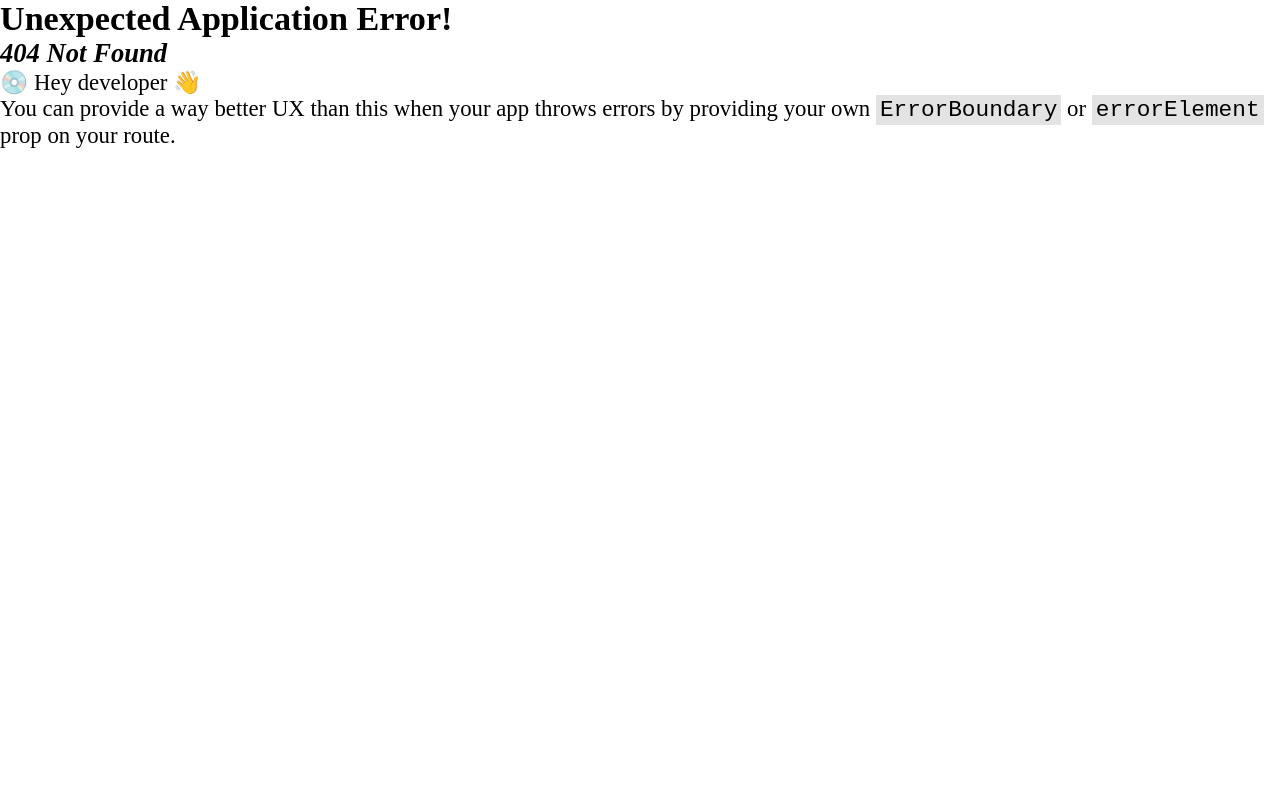
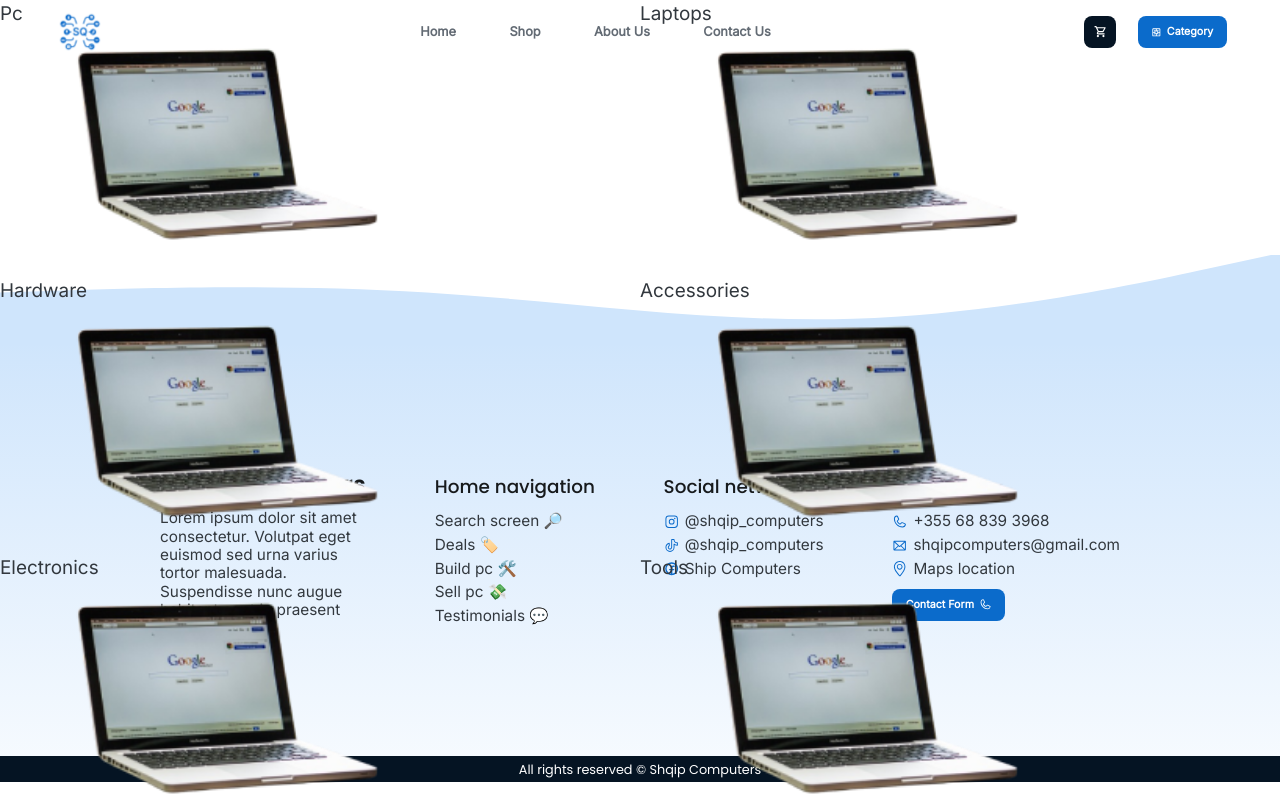
Before and after one commit to Flori1234657/shqip-computers, a React (Vite) app: page /categories in a window 1280 px wide. Before the commit this address had no page. Built offline with nearby package versions, Linux system fonts and the light colour scheme.

Commit message:
feat(structure): :construction: category routing page

```diff
--- a/src/app/Router.tsx
+++ b/src/app/Router.tsx
@@ -3,6 +3,8 @@ import Layout from './Layout';
 import Home from './routes/home-page/Home';
 import { lazy, Suspense } from 'react';
 
+const Category = lazy(() => import('./routes/category/components/Category'));
+const Categories = lazy(() => import('./routes/category/Categories'));
 const Shop = lazy(() => import('./routes/shop-page/Shop'));
 const Cart = lazy(() => import('./routes/cart-page/Cart'));
 const Product = lazy(() => import('./routes/product-page/Product'));
@@ -19,6 +21,24 @@ const router = createBrowserRouter([
                 element: <Home />,
             },
             {
+                path: '/categories',
+                element: (
+                    <Suspense fallback=''>
+                        <Categories />
+                    </Suspense>
+                ),
+                children: [
+                    {
+                        path: '/categories/:categoryId',
+                        element: (
+                            <Suspense fallback=''>
+                                <Category />
+                            </Suspense>
+                        ),
+                    },
+                ],
+            },
+            {
                 path: '/shop',
                 element: (
                     <Suspense fallback='fallback-component'>
@@ -33,6 +53,16 @@ const router = createBrowserRouter([
                                 <Cart />
                             </Suspense>
                         ),
+                    },
+                    {
+                        path: '/shop/categories/:categoryId',
+                        element: <Shop />,
+                        children: [
+                            {
+                                path: '/shop/categories/:categoryId/:typeId',
+                                element: <Shop />,
+                            },
+                        ],
                     },
                     {
                         path: '/shop/product/:id',
--- a/src/features/categories/Categories.tsx
+++ b/src/app/routes/category/Categories.tsx
@@ -1,8 +1,10 @@
 import { Stack } from '@mui/joy';
 import FirstScreen from './components/FirstScreen';
-import SecondScreen from './components/SecondScreen';
+import { Outlet, useLocation } from 'react-router-dom';
 
-export default function Categories() {
+function Categories() {
+    const location = useLocation();
+
     return (
         <Stack
             position='fixed'
@@ -17,8 +19,10 @@ export default function Categories() {
                 bgcolor: theme.palette.gradient.heroTxt,
             })}
         >
-            <FirstScreen />
-            <SecondScreen />
+            {location.pathname === '/categories' ? <FirstScreen /> : ''}
+            <Outlet />
         </Stack>
     );
 }
+
+export default Categories;
--- /dev/null
+++ b/src/app/routes/category/availableCategories.ts
@@ -0,0 +1,81 @@
+import PlaceholderImage from 'src/assets/images/placeholder.png';
+
+const availableCategories = [
+    {
+        id: 'pc',
+        title: 'Pc',
+        image: PlaceholderImage,
+        types: [
+            {
+                id: 'workstation',
+                text: 'Workstation 🔨',
+            },
+            { id: 'desktop', text: 'Desktop 🖥️' },
+            { id: 'gaming', text: 'Gaming 🎮' },
+            { id: 'office', text: 'Office 👔' },
+        ],
+    },
+    {
+        id: 'laptop',
+        title: 'Laptops',
+        image: PlaceholderImage,
+        types: [
+            {
+                id: 'workstation',
+                text: 'Workstation 🔨',
+            },
+            { id: 'desktop', text: 'Desktop 🖥️' },
+            { id: 'gaming', text: 'Gaming 🎮' },
+            { id: 'office', text: 'Office 👔' },
+        ],
+    },
+    {
+        id: 'hardware',
+        title: 'Hardware',
+        image: PlaceholderImage,
+        types: [
+            { id: 'ram', text: 'Ram 🐏' },
+            { id: 'hdd', text: 'Hdd 📦' },
+            { id: 'ssd', text: 'Ssd 💾' },
+            { id: 'cpu', text: 'Cpu 🧠' },
+            { id: 'dvd-rom', text: 'Dvd rom 💽' },
+            { id: 'motherboard', text: 'Motherboard 🤖' },
+            { id: 'psu', text: 'Psu ⚡' },
+        ],
+    },
+    {
+        id: 'accessory',
+        title: 'Accessories',
+        image: PlaceholderImage,
+        types: [
+            { id: 'headphone', text: 'Headphone 🎧' },
+            { id: 'lamp', text: 'Lamp 🛋️' },
+            { id: 'usb-drive', text: 'Usb drive 🔐' },
+            { id: 'cable', text: 'Cable 🔌' },
+        ],
+    },
+    {
+        id: 'electronic',
+        title: 'Electronics',
+        image: PlaceholderImage,
+        types: [
+            { id: 'battery', text: 'Battery 🔋' },
+            { id: 'transistor', text: 'Transistor 🧨' },
+            { id: 'pins', text: 'Pins 📌' },
+            { id: 'connectors', text: 'Connectors 🖇️' },
+        ],
+    },
+    {
+        id: 'tool',
+        title: 'Tools',
+        image: PlaceholderImage,
+        types: [
+            { id: 'meter', text: 'Meter 🔭' },
+            { id: 'screwdriver', text: 'Screwdriver 🛠️' },
+            { id: 'tool-set', text: 'ToolSet 🧰' },
+            { id: 'injectors', text: 'Injectors 💉' },
+        ],
+    },
+];
+
+export default availableCategories;
--- /dev/null
+++ b/src/app/routes/category/components/Category.tsx
@@ -0,0 +1,46 @@
+import { IconButton, Link, List, ListItem, Stack, Typography } from '@mui/joy';
+import { Link as RouterLink, useParams } from 'react-router-dom';
+import { MdArrowBackIos as ArrowIcon } from 'react-icons/md';
+import Image from 'src/components/Image';
+import availableCategories from '../availableCategories';
+
+function Category() {
+    const { categoryId } = useParams();
+    const selectedCategory = availableCategories.filter(
+        (category) => category.id === categoryId
+    );
+
+    return (
+        <Stack>
+            <Stack>
+                <Stack>
+                    <IconButton>
+                        <ArrowIcon />
+                    </IconButton>
+                    <Typography>{selectedCategory[0].title}</Typography>
+                </Stack>
+                <Image
+                    ratio='1.71/1'
+                    width='18.75rem'
+                    alt='category item'
+                    src={selectedCategory[0].image}
+                />
+            </Stack>
+
+            <List>
+                {availableCategories[0].types.map((type) => (
+                    <ListItem>
+                        <Link
+                            component={RouterLink}
+                            to={`/shop/categories/${availableCategories[0].id}/${type.id}`}
+                        >
+                            {type.text}
+                        </Link>
+                    </ListItem>
+                ))}
+            </List>
+        </Stack>
+    );
+}
+
+export default Category;
--- /dev/null
+++ b/src/app/routes/category/components/FirstScreen.tsx
@@ -0,0 +1,38 @@
+import { Button, Grid, Stack, Typography } from '@mui/joy';
+import Image from 'src/components/Image';
+import availableCategories from '../availableCategories';
+
+import { MdClose as CloseIcon } from 'react-icons/md';
+import { useNavigate } from 'react-router-dom';
+
+function FirstScreen() {
+    const navigate = useNavigate();
+
+    return (
+        <Stack>
+            <Grid container>
+                {availableCategories.map((category) => (
+                    <Grid xs={6}>
+                        <Stack
+                            onClick={() =>
+                                navigate(`/categories/${category.id}`)
+                            }
+                        >
+                            <Typography>{category.title}</Typography>
+                            <Image
+                                ratio='1.71/1'
+                                width='18.75rem'
+                                alt='category item'
+                                src={category.image}
+                            />
+                        </Stack>
+                    </Grid>
+                ))}
+            </Grid>
+
+            <Button startDecorator={<CloseIcon />}>Close</Button>
+        </Stack>
+    );
+}
+
+export default FirstScreen;
```
Also changed, not shown: src/features/categories/components/FirstScreen.tsx (deleted, +0 -7 lines), src/features/categories/components/SecondScreen.tsx (deleted, +0 -7 lines).
